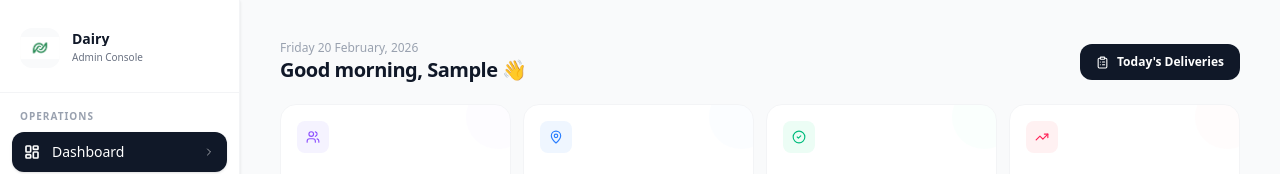
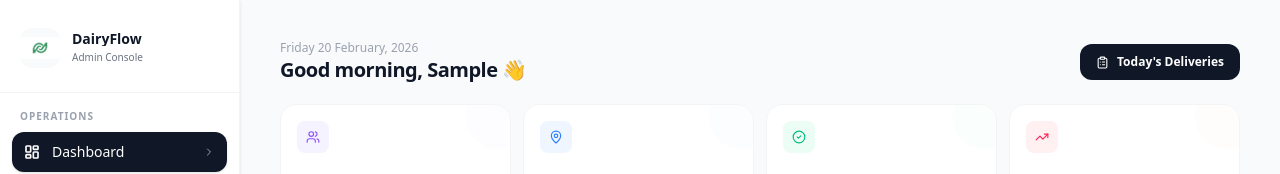
Before and after one commit to AniketSupekar/dairyflow, a React (Vite) app in the folder client/: page /admin in a window 1280 px wide. Shown: the top 174 px of the page. Built offline with nearby package versions, Linux system fonts and the light colour scheme; no server answers; sample sign-in values are in the browser's storage.

Commit message:
minor dashboard fix

```diff
--- a/client/src/layouts/AdminLayout.jsx
+++ b/client/src/layouts/AdminLayout.jsx
@@ -42,7 +42,7 @@ const AdminLayout = () => {
 
   const handleLogout = () => { setConfirmLogout(false); logout(); };
 
-  const businessName = tenant?.businessName || "Dairy";
+  const businessName = tenant?.businessName || "DairyFlow";
   const logoSrc      = tenant?.logoUrl      || defaultLogo;
 
   const SidebarContent = ({ onNav }) => (
```
